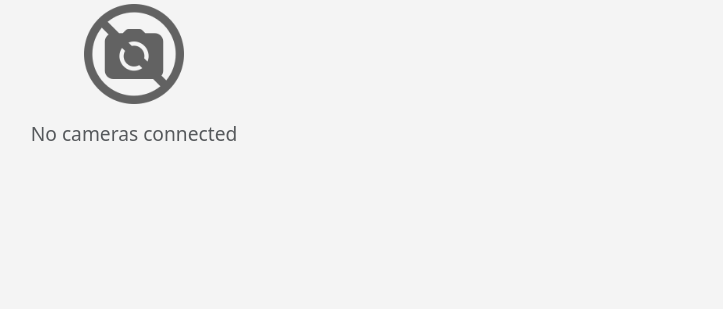
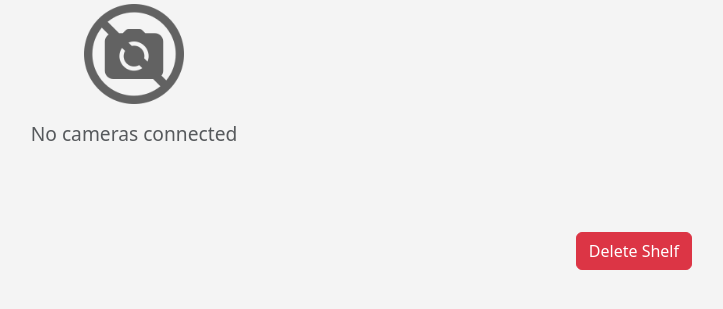
Before and after one commit to niccoratchet/Supermarket-shelf-monitoring-with-ESP32-cameras, a Flask app: page /shelves/1 in a window 1280 px wide. Shown: the part 368-677 px from the top of the page, without its empty margins (506-1229 px from the left). Run offline with Flask 3, Linux system fonts and the light colour scheme.

Commit message:
Added the new "Delete shelf" feature.
It's possible now to remove a shelf. When doing so, all the camera's shelf_number filed will be set to None and all the Prodcut_Shlelf rows will be deleted.
Fixed a bug during the update of a shelf number in DB.

```diff
--- a/flask-app/app/routes.py
+++ b/flask-app/app/routes.py
@@ -223,6 +223,12 @@ def update_shelf(number):
     if not shelf:
         return "Shelf not found", 404
 
+    # Reset the shelf's cameras
+    cameras = Camera.query.filter_by(shelf_number=number).all()
+    for camera in cameras:
+        camera.shelf_number = None
+        db.session.commit()
+
     # Update the shelf description and number
     shelf.description = request.form['shelfName']
     shelf.number = request.form['shelfNumber']
@@ -259,6 +265,12 @@ def update_shelf(number):
     except ValueError as e:
         return f"Error processing camera removal: {e}", 400
 
+    # Update already connected cameras with new shelf number
+    cameras = Camera.query.filter_by(shelf_number=shelf.number).all()
+    for camera in cameras:
+        camera.shelf_number = shelf.number
+        db.session.commit()
+
     # Add new cameras
     new_cameras = request.form.getlist('availableCameras')
     for camera_id in new_cameras:
@@ -276,3 +288,25 @@ def update_shelf(number):
 
     db.session.commit()
     return render_template('home.html')                                      # Redirect to the home page
+
+@main.route('/delete_shelf/<number>', methods=['POST'])        # Route to delete a shelf from the database
+def delete_shelf(number):
+    shelf = Shelf.query.filter_by(number=number).first()
+    if not shelf:
+        return "Shelf not found", 404
+
+    # Remove Products_Shelf rows associated with the shelf
+    products_shelf = Product_Shelf.query.filter_by(shelf_number=number).all()
+    for product_shelf in products_shelf:
+        db.session.delete(product_shelf)
+
+    # Remove Cameras associated with the shelf
+    cameras = Camera.query.filter_by(shelf_number=number).all()
+    for camera in cameras:
+        camera.shelf_number = None
+        db.session.commit()
+
+    # Remove the shelf from the database
+    db.session.delete(shelf)
+    db.session.commit()
+    return render_template('home.html')                                      # Redirect to the home page
--- /dev/null
+++ b/flask-app/app/static/js/shelf_details_script.js
@@ -0,0 +1,39 @@
+document.addEventListener("DOMContentLoaded", function () {
+    const editButton = document.getElementById("editBtn");
+    const backButton = document.getElementById("backBtn");
+    const deleteButton = document.getElementById("deleteBtn");
+
+    // Funzione per tornare alla home
+    backButton.addEventListener("click", () => {
+        window.location.href = "/home";
+    });
+
+    // Funzione per modificare lo scaffale
+    editButton.addEventListener("click", () => {
+        const shelfNumber = deleteButton.dataset.shelfNumber;
+        window.location.href = `/update_shelf_form/${shelfNumber}`;
+    });
+
+    // Funzione per eliminare lo scaffale
+    deleteButton.addEventListener("click", () => {
+        const shelfNumber = deleteButton.dataset.shelfNumber;
+        if (confirm("Are you sure you want to delete this shelf?")) {
+            fetch(`/delete_shelf/${shelfNumber}`, {
+                method: "POST",
+                headers: {
+                    "Content-Type": "application/json",
+                },
+                body: JSON.stringify({ shelfNumber: shelfNumber }),
+            })
+            .then((response) => {
+                if (response.ok) {
+                    alert("Shelf deleted successfully.");
+                    window.location.href = "/home";
+                } else {
+                    alert("Failed to delete the shelf.");
+                }
+            })
+            .catch((error) => console.error("Error:", error));
+        }
+    });
+});
--- a/flask-app/app/templates/shelf_details.html
+++ b/flask-app/app/templates/shelf_details.html
@@ -70,15 +70,11 @@
                 </div>
             {% endif %}
         </section>
+        <div class="text-end mt-4">
+            <button id="deleteBtn" class="btn btn-danger mt-4" data-shelf-number="{{ shelf.number }}">Delete Shelf</button>
+        </div>
     </div>
     <script src="https://cdn.jsdelivr.net/npm/bootstrap@5.3.0/dist/js/bootstrap.bundle.min.js"></script>
-    <script>
-        document.getElementById('backBtn').addEventListener('click', () => {
-            window.location.href = '/home';
-        });
-        document.getElementById('editBtn').addEventListener('click', () => {
-            window.location.href = '/update_shelf_form/{{ shelf.number }}';
-        });
-    </script>
+    <script src="{{ url_for('static', filename='js/shelf_details_script.js') }}"></script>
 </body>
 </html>
--- a/flask-app/app/templates/update_shelf.html
+++ b/flask-app/app/templates/update_shelf.html
@@ -10,7 +10,7 @@
 <body>
     <div class="container my-4">
         <header class="d-flex justify-content-between align-items-center mb-4">
-            <h1 class="h3">Update Shelf - {{ shelf.number }}</h1>
+            <h1 class="h3" id="headerTitle">Update Shelf - {{ shelf.number }}</h1>
             <button id="backBtn" class="btn btn-secondary">Discard changes</button>
         </header>
 
```
Also changed, not shown: flask-app/app/static/js/update_shelf_script.js (+8 -1 lines), mosquitto/data/mosquitto.db.
